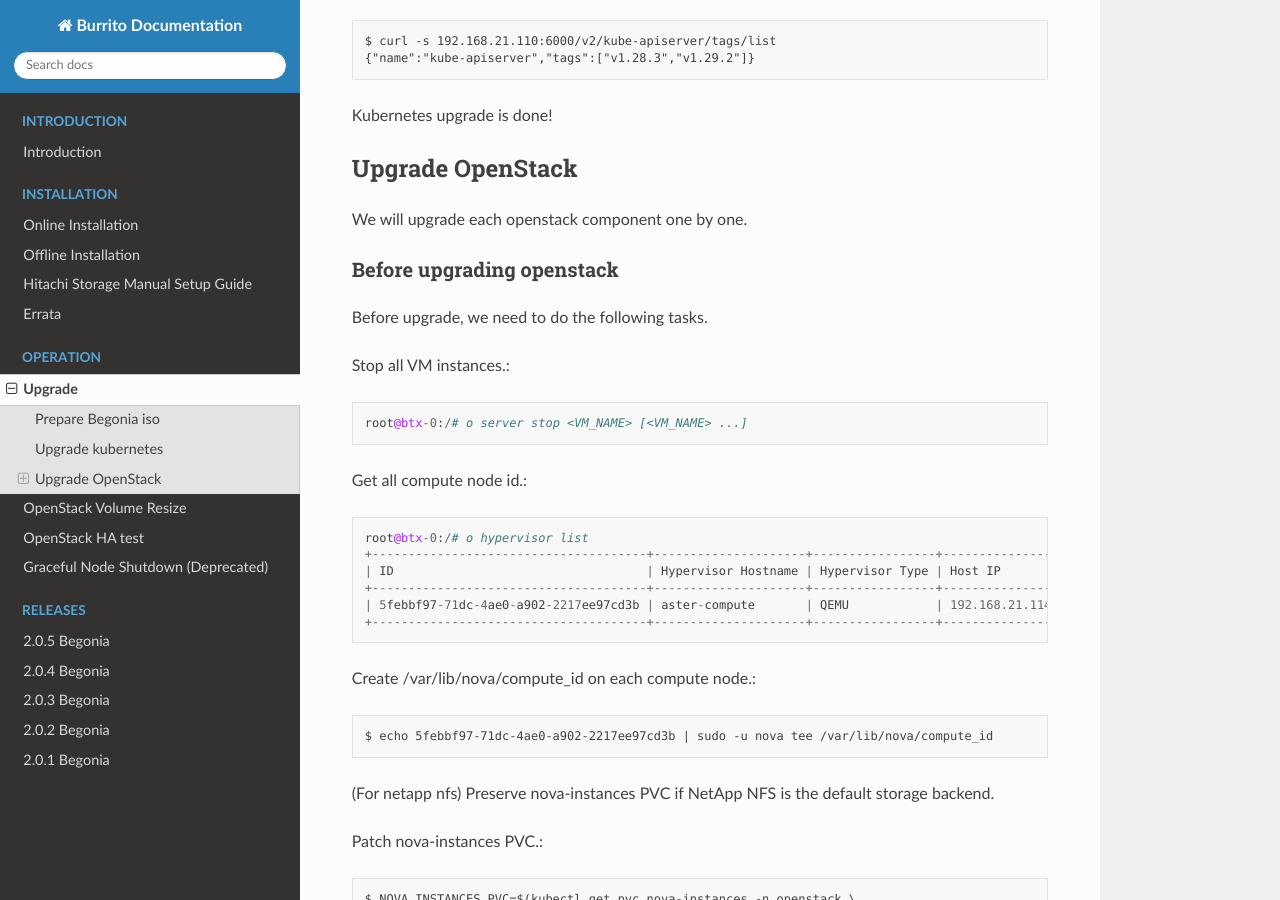
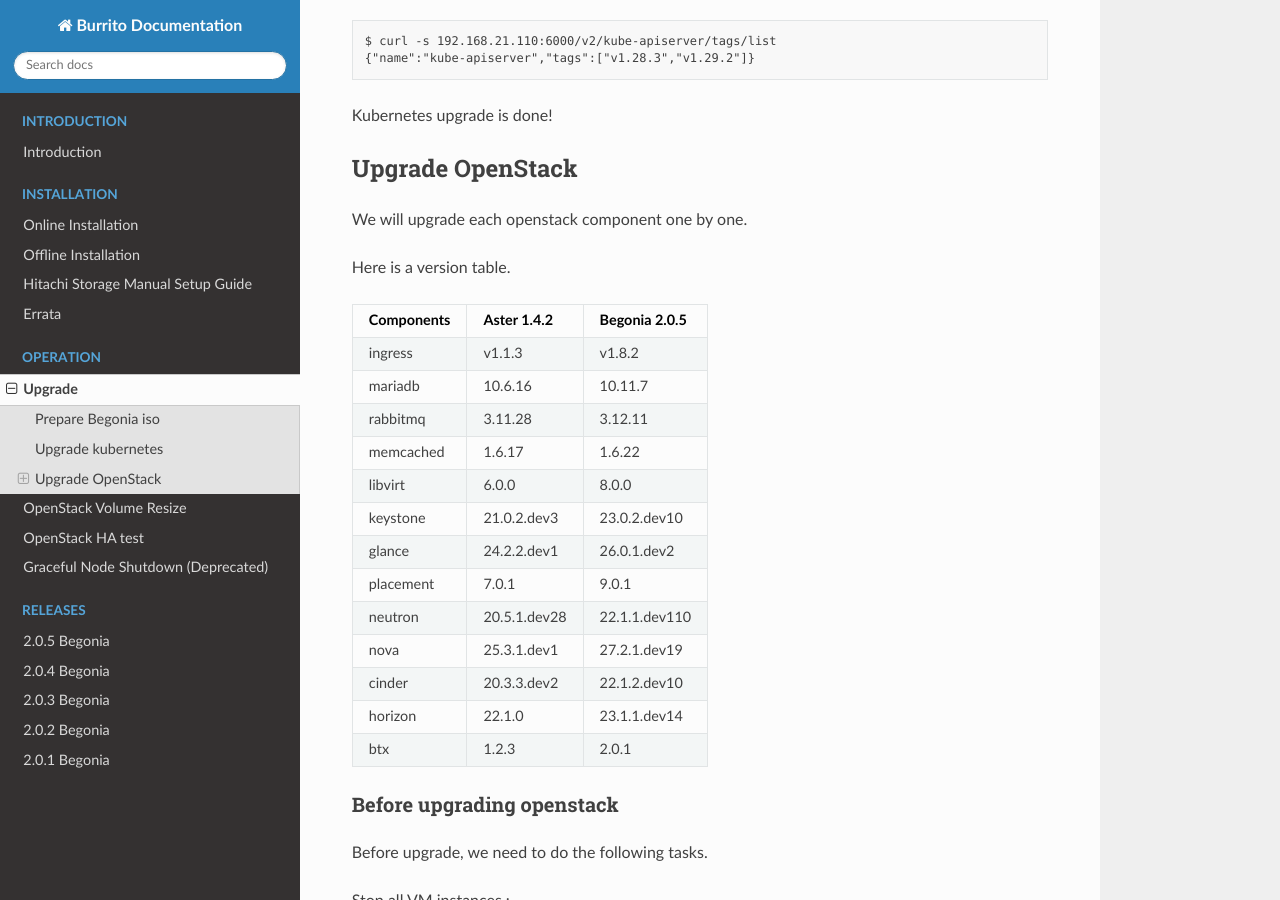
Before and after one commit to iorchard/burrito_docs, a Sphinx documentation site: the page built from source/operation/upgrade.rst, in a window 1280 px wide and 900 px high, scrolled down 3997 px. Built offline with Sphinx 7.4.7 and the Read the Docs theme 2.0.0, drawn with Linux system fonts in a browser that asks for light colours; pages that are not in the unit, such as notebooks, are missing from menus; some of the changed text lies outside the part shown.

Commit message:
update upgrade.rst

```diff
--- a/source/operation/upgrade.rst
+++ b/source/operation/upgrade.rst
@@ -170,6 +170,26 @@
 --------------------
 
 We will upgrade each openstack component one by one.
+
+Here is a version table.
+
+===============  ============ ==============
+Components       Aster 1.4.2  Begonia 2.0.5
+===============  ============ ==============
+ingress          v1.1.3       v1.8.2
+mariadb          10.6.16      10.11.7
+rabbitmq         3.11.28      3.12.11
+memcached        1.6.17       1.6.22
+libvirt          6.0.0        8.0.0
+keystone         21.0.2.dev3  23.0.2.dev10
+glance           24.2.2.dev1  26.0.1.dev2
+placement        7.0.1        9.0.1
+neutron          20.5.1.dev28 22.1.1.dev110
+nova             25.3.1.dev1  27.2.1.dev19
+cinder           20.3.3.dev2  22.1.2.dev10
+horizon          22.1.0       23.1.1.dev14
+btx              1.2.3        2.0.1
+===============  ============ ==============
 
 Before upgrading openstack
 ++++++++++++++++++++++++++++
```
Also changed, not shown: other parts of source/operation/upgrade.rst (+1 -1 lines).
